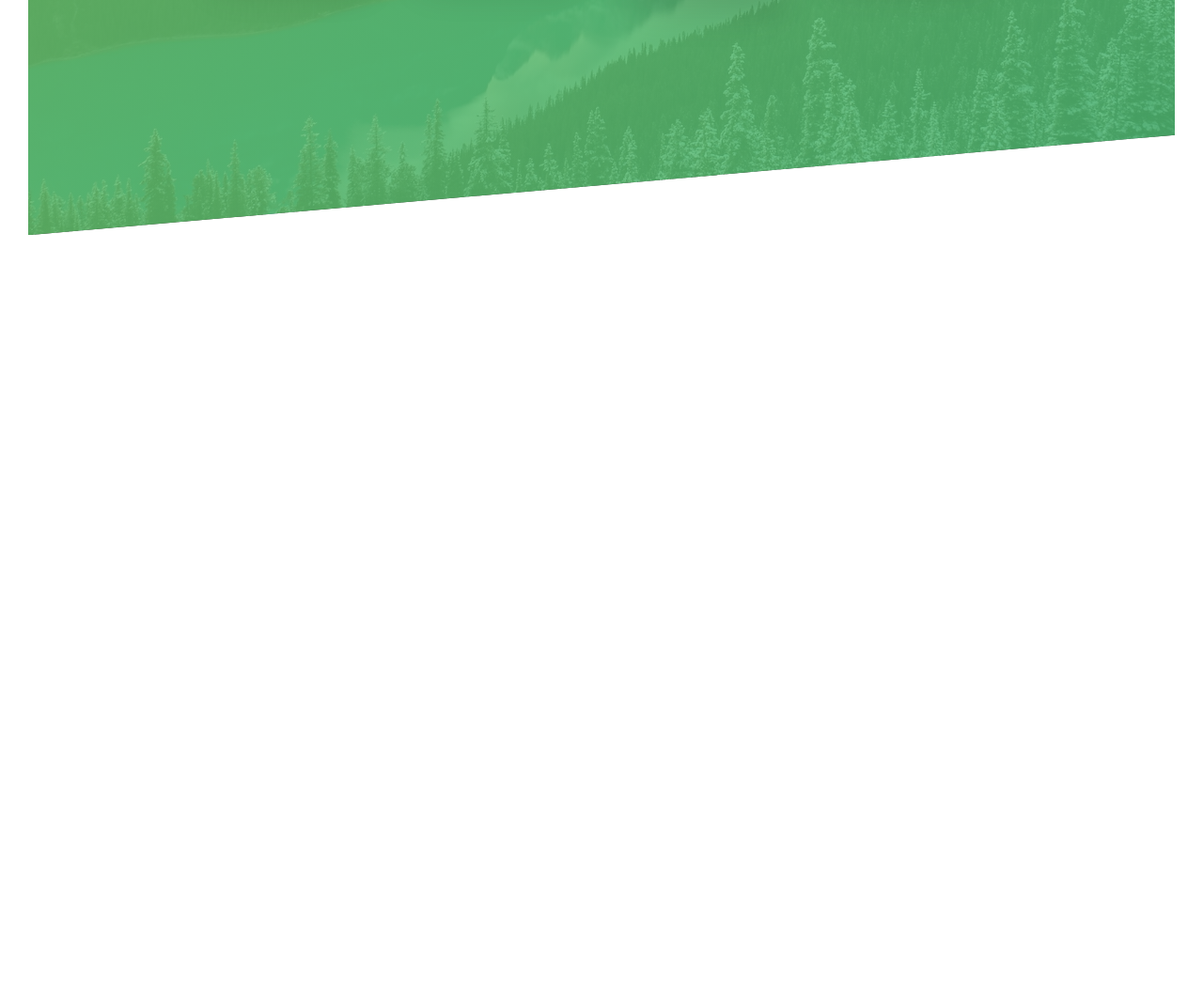
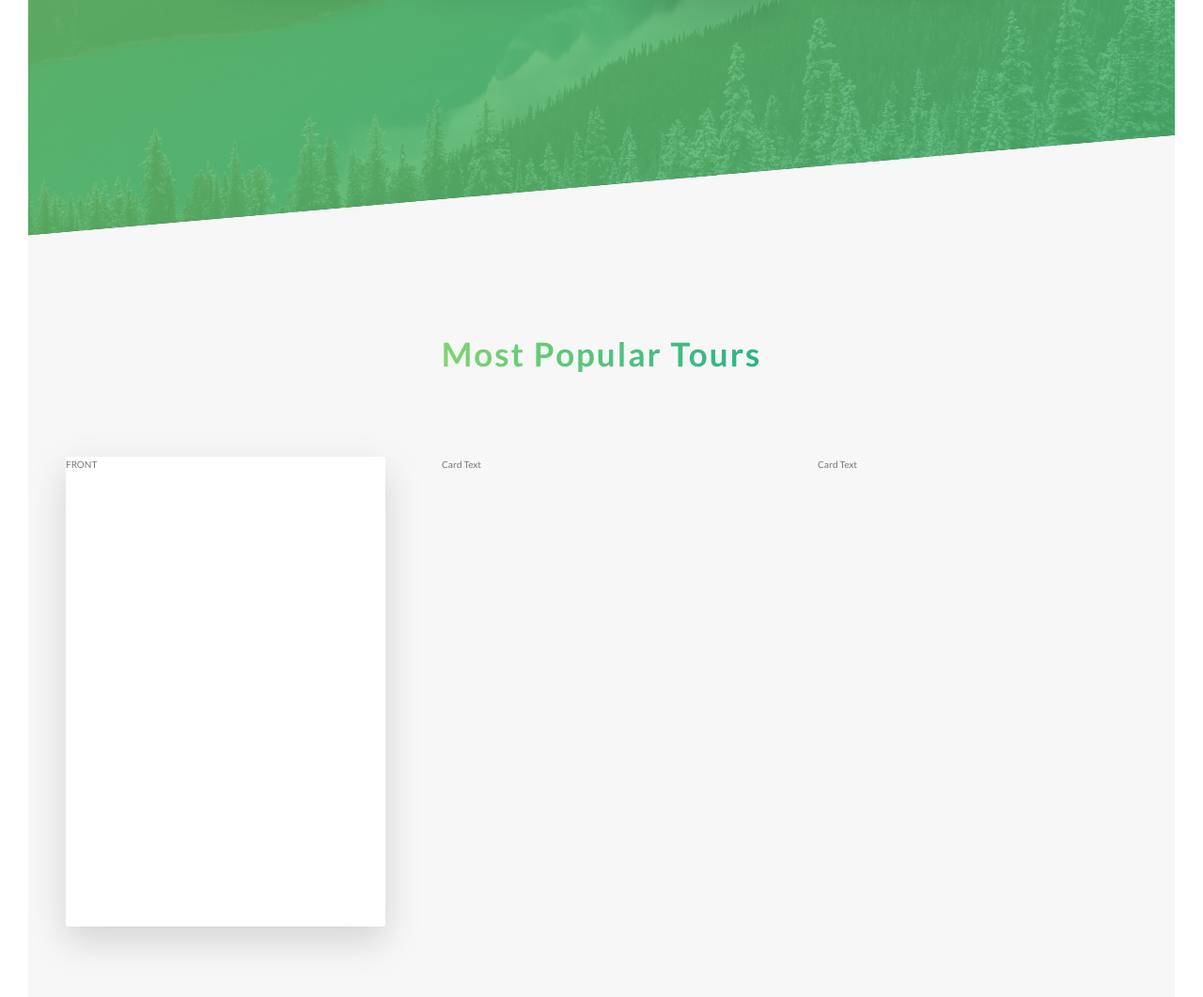
Before and after one commit to xaadu/NaTour, a website: page index.html in a window 1280 px wide. Shown: the part 2140-3201 px from the top of the page at 94% size. Before the commit the page ends 2390 px from the top, so only its background shows below. Drawn offline with Linux system fonts and the light colour scheme.

Commit message:
Card Building Start

```diff
--- a/index.html
+++ b/index.html
@@ -30,6 +30,7 @@
         </div>
     </header>
     <main>
+
         <section class="section-about">
             <div class="u-center-text u-margin-bottom-big">
                 <h2 class="heading-secondary">
@@ -91,6 +92,38 @@
                 </div>
             </div>
         </section>
+
+        <section class="section-tours">
+            <div class="u-center-text u-margin-bottom-big">
+                <h2 class="heading-secondary">
+                    Most Popular Tours
+                </h2>
+            </div>
+
+            <div class="row">
+                <div class="col-1-of-3">
+                    <div class="card">
+                        <div class="card__side card__side--front">
+                            FRONT
+                        </div>
+                        <div class="card__side card__side--back card__side--back-1">
+                            BACK
+                        </div>
+                    </div>
+                </div>
+                <div class="col-1-of-3">
+                    <div class="card">
+                        Card Text
+                    </div>
+                </div>
+                <div class="col-1-of-3">
+                    <div class="card">
+                        Card Text
+                    </div>
+                </div>
+            </div>
+        </section>
+
     </main>
     <footer>
 
--- a/sass/abstracts/_variables.scss
+++ b/sass/abstracts/_variables.scss
@@ -3,6 +3,12 @@
 $color-primary: #55c57a;
 $color-primary-light: #7ed56f;
 $color-primary-dark: #28b485;
+
+$color-secondary-light: #ffb900;
+$color-secondary-dark: #ff7730;
+
+$color-tertiary-light: #2998ff;
+$color-tertiary-dark: #5643fa;
 
 $color-black: #000;
 $color-white: #fff;
--- /dev/null
+++ b/sass/components/_card.scss
@@ -0,0 +1,42 @@
+.card {
+    perspective: 140rem;
+    position: relative;
+    height: 50rem;
+
+    &__side {
+        height: 50rem;
+        transition: all .8s ease;
+        position: absolute;
+        top: 0;
+        left: 0;
+        width: 100%;
+        backface-visibility: hidden;
+        border-radius: 3px;
+        box-shadow: 0 1.5rem 4rem rgba($color: $color-black, $alpha: .15);
+
+        &--front {
+            background-color: $color-white;
+        }
+
+        &--back {
+            transform: rotateY(180deg);
+
+            &-1 {
+                background-image: linear-gradient(to right bottom, $color-secondary-light, $color-secondary-dark);
+            }
+            &-2 {
+                background-image: linear-gradient(to right bottom, $color-primary-light, $color-primary-dark);
+            }
+            &-3 {
+                background-image: linear-gradient(to right bottom, $color-tertiary-light, $color-tertiary-dark);
+            }
+        }
+    }
+
+    &:hover &__side--front{
+        transform: rotateY(180deg);
+    }
+    &:hover &__side--back{
+        transform: rotateY(0);
+    }
+}
--- a/sass/main.scss
+++ b/sass/main.scss
@@ -8,6 +8,7 @@
 @import "base/utilities";
 
 @import "components/button";
+@import "components/card";
 @import "components/composition";
 @import "components/feature-box";
 
--- a/sass/pages/_home.scss
+++ b/sass/pages/_home.scss
@@ -22,3 +22,9 @@
         transform: skewY(5deg);
     }
 }
+
+.section-tours {
+    background-color: $color-grey-light-1;
+    padding: 25rem 0 50rem;
+    margin-top: -10rem;
+}
```
Also changed, not shown: css/style.css.
